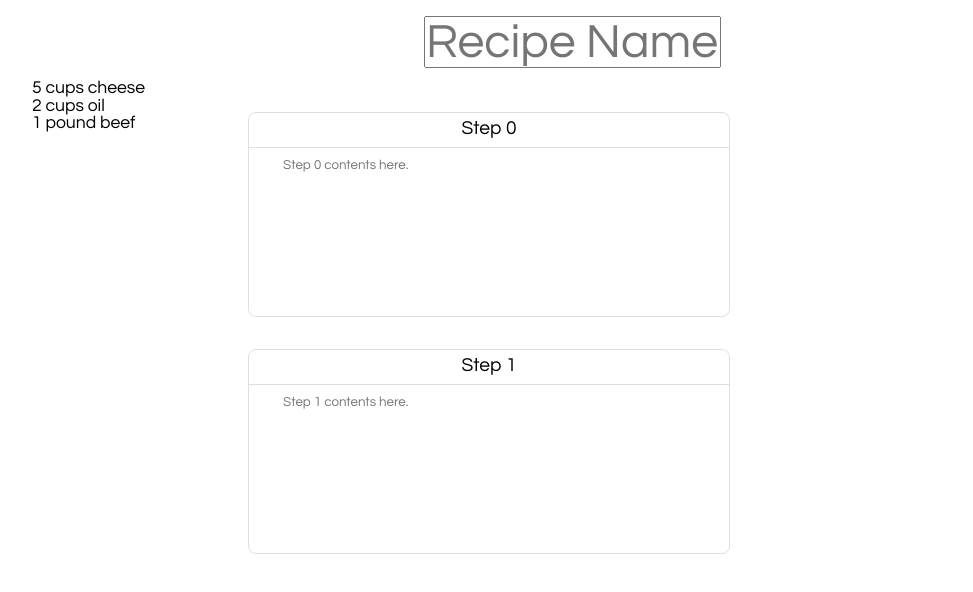
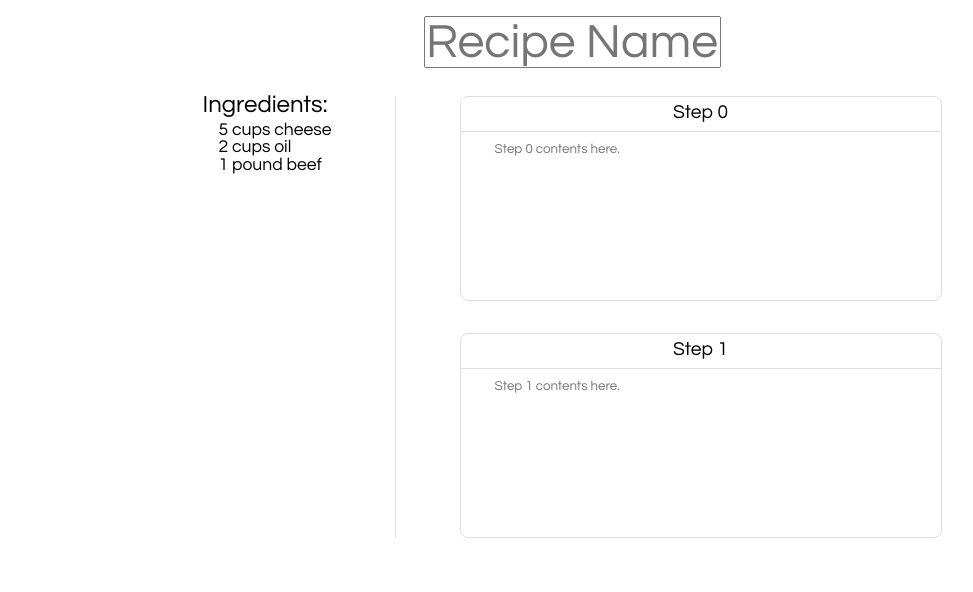
Before and after one commit to asipser/recipesite, a React app: page / in a window 1280 px wide. Shown: the top 592 px of the page, without its empty margins (68-1041 px from the left). Built offline with nearby package versions, Linux system fonts and the light colour scheme; the HTML template or start-up script is replaced by a standard one.

Commit message:
added more styling to directionadder, and sorting ingredients to put selected at top

```diff
--- a/client/src/components/modules/DirectionAdder.css
+++ b/client/src/components/modules/DirectionAdder.css
@@ -1,10 +1,15 @@
 .DirectionAdder-container {
   width: 100%;
-  height: 100%;
   display: flex;
   flex-direction: row;
+  justify-content: center;
 }
 
 .DirectionAdder-directions-container {
-  width: 80%;
+  padding-left: 4rem;
+  border-left: 0.5px solid rgba(0, 0, 0, 0.1);
 }
+
+.DirectionAdder-directions-container > :first-child {
+  margin-top: 0 !important;
+}
--- a/client/src/components/modules/IngredientsManager.css
+++ b/client/src/components/modules/IngredientsManager.css
@@ -3,8 +3,9 @@
   flex-direction: column;
   font-size: 1.1rem;
   line-height: 1.1rem;
-  width: 20%;
+  width: 11rem;
   user-select: none;
+  margin-left: 1rem;
 }
 
 .IngredientsManager-Ingredient {
@@ -14,3 +15,9 @@
 .IngredientsManager-Ingredient-selected {
   color: #0984e3;
 }
+
+.IngredientsManager-Ingredient-header {
+  font-size: 1.5rem;
+  margin-left: -1rem;
+  margin-bottom: 0.5rem;
+}
--- a/client/src/components/modules/IngredientsManager.js
+++ b/client/src/components/modules/IngredientsManager.js
@@ -26,28 +26,34 @@ const IngredientsManager = ({
     }
   };
 
-  return (
-    <div className={"IngredientsManager-Ingredient-container"}>
-      {allIngredients.map((ingredient, i) => {
-        console.log(
-          ingredient,
-          i,
-          directionIngredients,
-          selectedDirectionNumber,
-          directionIngredients[selectedDirectionNumber]
-        );
-        let ingredientClassName = "";
-        if (selectedDirectionNumber != -1) {
-          ingredientClassName += "IngredientsManager-Ingredient";
-          if (directionIngredients[selectedDirectionNumber].includes(i)) {
-            ingredientClassName += " IngredientsManager-Ingredient-selected";
-          }
-        }
+  const renderSelectedIngredients = () => {
+    if (selectedDirectionNumber == -1) return;
 
+    return directionIngredients[selectedDirectionNumber].map((ingredientIndex) => (
+      <div
+        key={`selected-ingredient-${ingredientIndex}`}
+        className="IngredientsManager-Ingredient IngredientsManager-Ingredient-selected"
+        onClick={() => {
+          toggleIngredient(ingredientIndex);
+        }}
+      >
+        {allIngredients[ingredientIndex]}
+      </div>
+    ));
+  };
+
+  const renderRemainderIngredients = () => {
+    const ingredientsClassName =
+      selectedDirectionNumber != -1 ? "IngredientsManager-Ingredient" : 0;
+    return allIngredients.map((ingredient, i) => {
+      if (
+        selectedDirectionNumber == -1 ||
+        !directionIngredients[selectedDirectionNumber].includes(i)
+      ) {
         return (
           <div
             key={`${ingredient}-${i}`}
-            className={ingredientClassName}
+            className={ingredientsClassName}
             onClick={() => {
               toggleIngredient(i);
             }}
@@ -55,7 +61,15 @@ const IngredientsManager = ({
             {ingredient}
           </div>
         );
-      })}
+      }
+    });
+  };
+
+  return (
+    <div className={"IngredientsManager-Ingredient-container"}>
+      <div className="IngredientsManager-Ingredient-header">Ingredients:</div>
+      {renderSelectedIngredients()}
+      {renderRemainderIngredients()}
     </div>
   );
 };
--- a/client/src/components/pages/AddRecipe.css
+++ b/client/src/components/pages/AddRecipe.css
@@ -9,6 +9,7 @@
   padding: 1rem;
   height: 3rem;
   text-align: center;
+  margin-bottom: 1rem;
 }
 
 .AddRecipe-RecipeBody {
```
